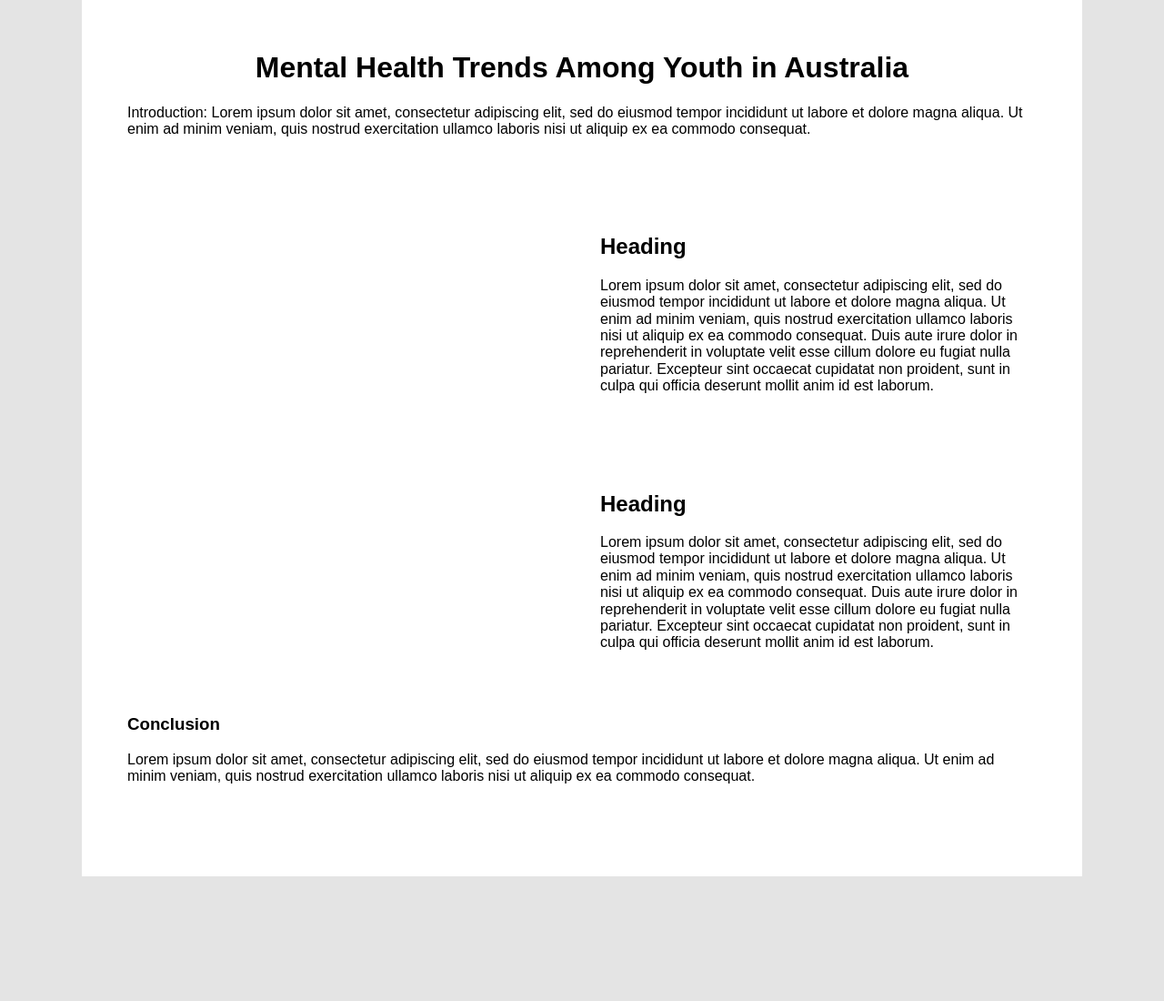
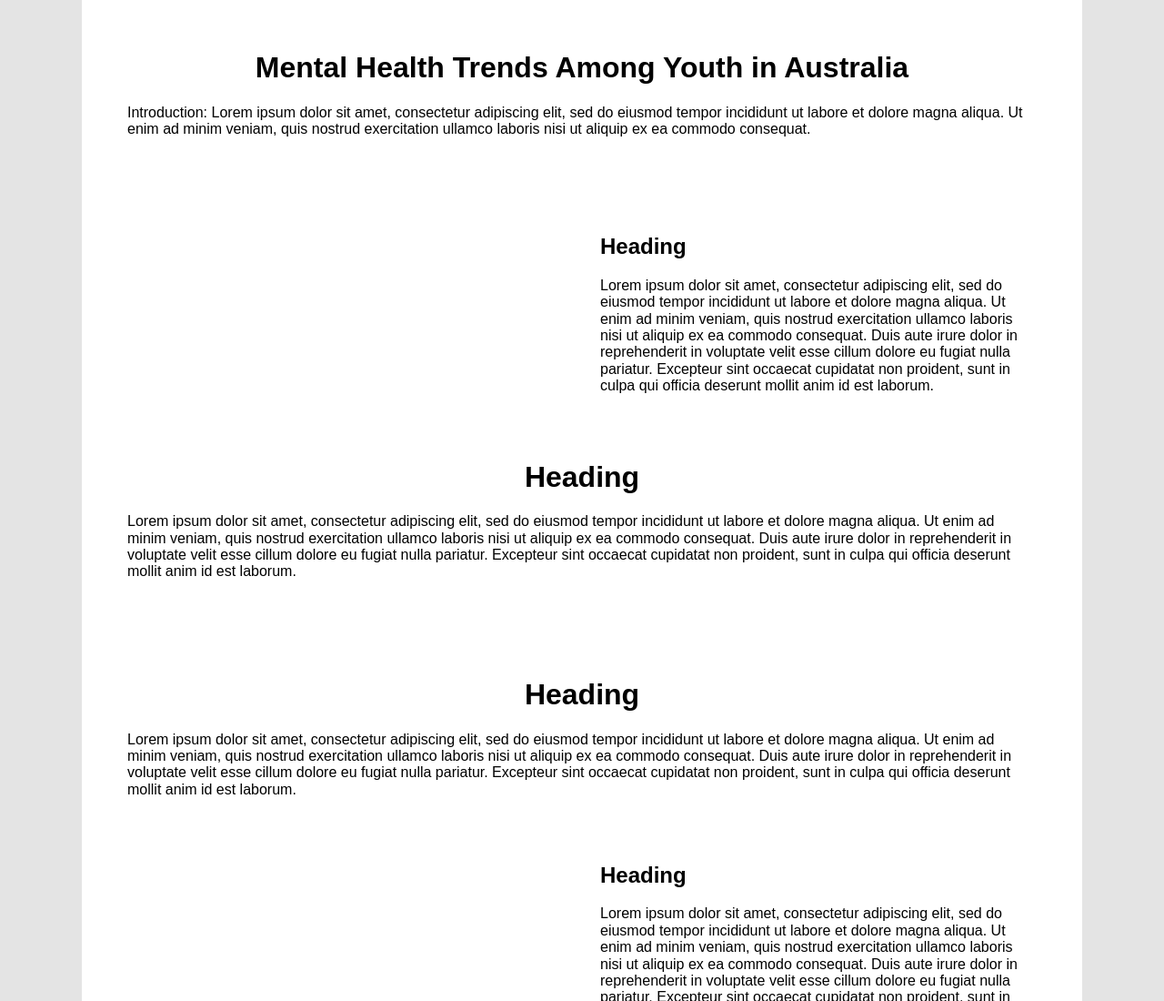
Before and after one commit to eibi0001/DataVis, a plain HTML site: page index.html in a window 1280 px wide. Shown: the top 1100 px of the page at 91% size. Before the commit the page ends 963 px from the top, so only its background shows below. Drawn offline with nearby package versions, Linux system fonts and the light colour scheme; a script that the page names is missing.

Commit message:
Update index.html

```diff
--- a/index.html
+++ b/index.html
@@ -61,7 +61,23 @@
                 </div>
             </div>
 
-            <!-- row 3 : map + map -->
+            <!-- row 3 : description for row 2 -->
+            <div class="pure-g">
+                <div class="pure-u-1-1">
+                    <h1>Heading</h1>
+                    <p>Lorem ipsum dolor sit amet, consectetur adipiscing elit,
+                        sed do eiusmod tempor incididunt ut labore et dolore magna
+                        aliqua. Ut enim ad minim veniam, quis nostrud exercitation
+                        ullamco laboris nisi ut aliquip ex ea commodo consequat.
+                        Duis aute irure dolor in reprehenderit in voluptate velit
+                        esse cillum dolore eu fugiat nulla pariatur. Excepteur sint
+                        occaecat cupidatat non proident, sunt in culpa qui officia
+                        deserunt mollit anim id est laborum.
+                    </p>
+                </div>
+            </div>
+
+            <!-- row 4 : map + map -->
              <div class="pure-g">
                 <div class="pure-u-1-2">
                     <div id="thoughtsMap" class="vis-container"></div>
@@ -71,7 +87,23 @@
                 </div>
              </div>
 
-            <!-- row 4 : line graph + text -->
+            <!-- row 5 : description for row 3 -->
+            <div class="pure-g">
+                <div class="pure-u-1-1">
+                    <h1>Heading</h1>
+                    <p>Lorem ipsum dolor sit amet, consectetur adipiscing elit,
+                        sed do eiusmod tempor incididunt ut labore et dolore magna
+                        aliqua. Ut enim ad minim veniam, quis nostrud exercitation
+                        ullamco laboris nisi ut aliquip ex ea commodo consequat.
+                        Duis aute irure dolor in reprehenderit in voluptate velit
+                        esse cillum dolore eu fugiat nulla pariatur. Excepteur sint
+                        occaecat cupidatat non proident, sunt in culpa qui officia
+                        deserunt mollit anim id est laborum.
+                    </p>
+                </div>
+            </div>
+
+            <!-- row 6 : line graph + text -->
             <div class="pure-g">
                 <div class="pure-u-1-2">
                     <div id="lineGraph" class="vis-container"></div>
```
